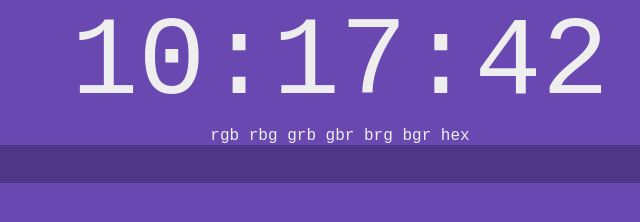
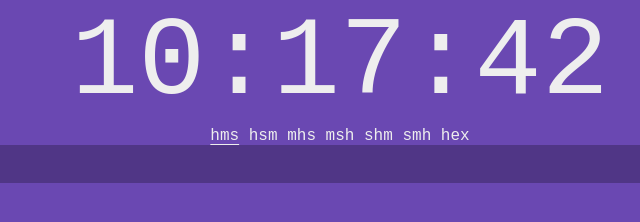
Before and after one commit to zaidhuda/colored-time, a plain HTML site: page index.html in a window 1280 px wide. Shown: the full height of the page, 300-940 px from the left. Drawn offline with nearby package versions, Linux system fonts and the light colour scheme; a web font is replaced by a local one.

Commit message:
changed modes name

```diff
--- a/index.css
+++ b/index.css
@@ -53,7 +53,9 @@ footer {
 a {
   text-decoration: none;
   color: inherit !important;
+  outline: none;
 }
-#shareLink {
-  position: absolute;
+.mode-selector.active {
+  text-decoration: underline;
+  text-underline-position: under;
 }
--- a/index.html
+++ b/index.html
@@ -12,12 +12,12 @@
         <span id="time" class="main-text"></span>
         <span id="hex" class="main-text" style="display: none"></span>
         <div class="modes">
-          <a href="#rgb" class="mode-selector">rgb</a>
-          <a href="#rbg" class="mode-selector">rbg</a>
-          <a href="#grb" class="mode-selector">grb</a>
-          <a href="#gbr" class="mode-selector">gbr</a>
-          <a href="#brg" class="mode-selector">brg</a>
-          <a href="#bgr" class="mode-selector">bgr</a>
+          <a href="#hms" id="hms" class="mode-selector">hms</a>
+          <a href="#hsm" id="hsm" class="mode-selector">hsm</a>
+          <a href="#mhs" id="mhs" class="mode-selector">mhs</a>
+          <a href="#msh" id="msh" class="mode-selector">msh</a>
+          <a href="#shm" id="shm" class="mode-selector">shm</a>
+          <a href="#smh" id="smh" class="mode-selector">smh</a>
           <a href="javascript:null" id="displayToggle">hex</a>
         </div>
       </div>
--- a/index.js
+++ b/index.js
@@ -4,14 +4,14 @@ $(function() {
   }
 
   function randomMode() {
-    var modes = ['rgb', 'rbg', 'grb', 'gbr', 'brg', 'bgr'];
+    var modes = ['hms','hsm','mhs','msh','shm','smh'];
     return modes[parseInt(Math.random()*(modes.length-1))]
   }
 
   function getMode() {
     var mode = window.location.hash.replace('#', '')
 
-    if (!mode.match(/\b(([rgb])(?!.*\2))+\b/)) {
+    if (!mode.match(/\b(([hms])(?!.*\2))+\b/)) {
       mode = randomMode();
       window.location.hash = mode
     }
@@ -19,13 +19,13 @@ $(function() {
     return mode;
   }
 
-  function rgbMode(rgb, mode) {
+  function timeToRGB(timeRgb, mode) {
     mode = mode.split('')
 
     return {
-      r: rgb[mode[0]],
-      g: rgb[mode[1]],
-      b: rgb[mode[2]]
+      r: timeRgb[mode[0]],
+      g: timeRgb[mode[1]],
+      b: timeRgb[mode[2]]
     };
   }
 
@@ -43,12 +43,12 @@ $(function() {
         m = d.getMinutes(),
         s = d.getSeconds(),
 
-        rgb = {
-          r: parseInt(h/24*255),
-          g: parseInt(m/60*255),
-          b: parseInt(s/60*255)
+        timeRgb = {
+          h: parseInt(h/24*255),
+          m: parseInt(m/60*255),
+          s: parseInt(s/60*255)
         },
-        color = rgbMode(rgb, mode),
+        color = timeToRGB(timeRgb, mode),
         hex = rgbToHex(color);
 
     if (h.toString().length < 2) { h = '0' + h }
@@ -72,12 +72,16 @@ $(function() {
   initialize();
 
   $('.mode-selector').on('click', function() {
-    refresh(getMode())
+    $('.mode-selector').removeClass('active');
+    $(this).addClass('active');
+    refresh(getMode());
   })
 
   $('#displayToggle').on('click', function() {
-    $(this).html( $(this).html() == 'hex' ? 'time' : 'hex')
+    $(this).html( $(this).html() == 'hex' ? 'time' : 'hex');
     $('#time').toggle();
     $('#hex').toggle();
   })
+
+  $(window.location.hash).addClass('active');
 })
```
